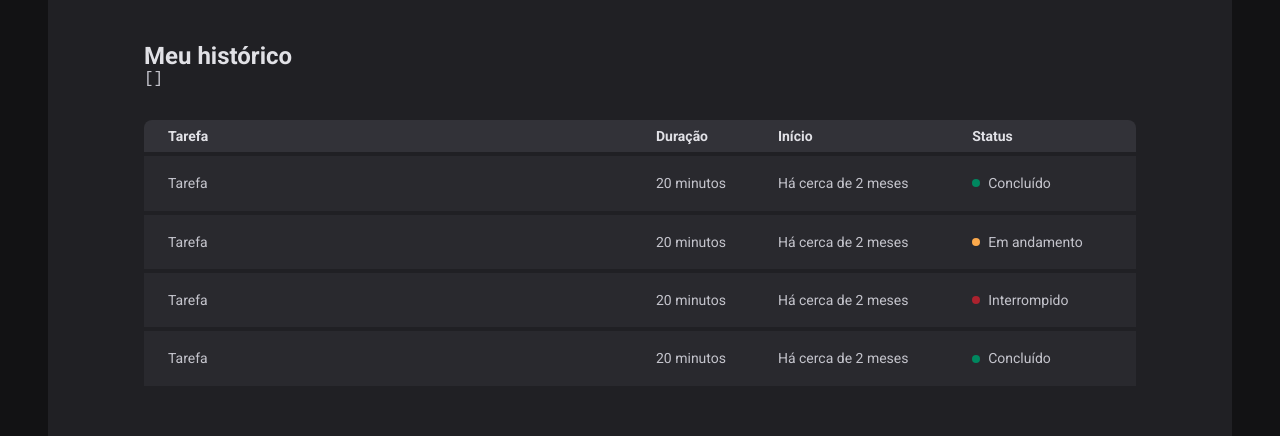
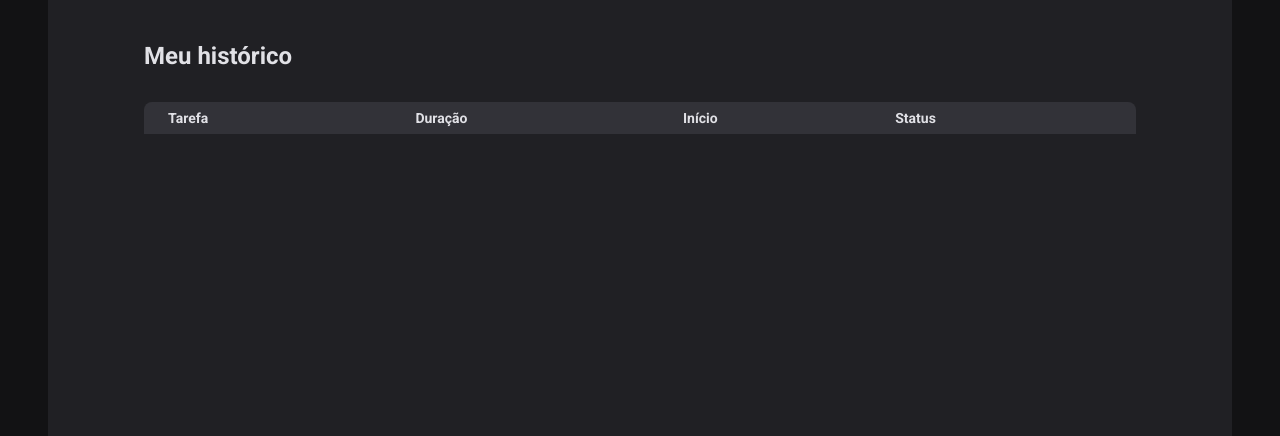
Before and after one commit to itsdavss/ignite-timer, a React (Vite) app: page /history in a window 1280 px wide. Shown: the part 134-570 px from the top of the page. Built offline with nearby package versions, Linux system fonts and the light colour scheme.

Commit message:
adicionando listagem no histórico

```diff
--- a/src/contexts/CyclesContext.tsx
+++ b/src/contexts/CyclesContext.tsx
@@ -66,8 +66,6 @@
     setCycles((state) => [...state, newCycle])
     setActiveCycleId(id)
     setAmountSecondsPassed(0)
-
-    // reset()
   }
 
   function interruptCurrentCycle() {
--- a/src/pages/History/index.tsx
+++ b/src/pages/History/index.tsx
@@ -8,10 +8,6 @@
   return (
     <HistoryContainer>
       <h1>Meu histórico</h1>
-
-      <pre>
-        {JSON.stringify(cycles, null, 2)}
-      </pre>
 
       <HistoryList>
         <table>
@@ -24,46 +20,28 @@
             </tr>
           </thead>
           <tbody>
-            <tr>
-              <td>Tarefa</td>
-              <td>20 minutos</td>
-              <td>Há cerca de 2 meses</td>
-              <td>
-                <Status statusColor="green">
-                  Concluído
-                </Status>
-              </td>
-            </tr>
-            <tr>
-              <td>Tarefa</td>
-              <td>20 minutos</td>
-              <td>Há cerca de 2 meses</td>
-              <td>
-                <Status statusColor="yellow">
-                  Em andamento
-                </Status>
-              </td>
-            </tr>
-            <tr>
-              <td>Tarefa</td>
-              <td>20 minutos</td>
-              <td>Há cerca de 2 meses</td>
-              <td>
-                <Status statusColor="red">
-                  Interrompido
-                </Status>
-              </td>
-            </tr>
-            <tr>
-              <td>Tarefa</td>
-              <td>20 minutos</td>
-              <td>Há cerca de 2 meses</td>
-              <td>
-                <Status statusColor="green">
-                  Concluído
-                </Status>
-              </td>
-            </tr>
+            {cycles.map(cycle => {
+              return (
+                <tr key={cycle.id}>
+                  <td>{cycle.task}</td>
+                  <td>{cycle.minutesAmount}</td>
+                  <td>{cycle.startDate.toISOString()}</td>
+                  <td>
+                    {cycle.finishedDate &&
+                      <Status statusColor="green">Concluído</Status>
+                    }
+
+                    {cycle.interruptedDate &&
+                      <Status statusColor="red">Interrompido</Status>
+                    }
+
+                    {(!cycle.finishedDate && !cycle.interruptedDate) &&
+                      <Status statusColor="yellow">Em andamento</Status>
+                    }
+                  </td>
+                </tr>
+              )
+            })}
           </tbody>
         </table>
       </HistoryList>
--- a/src/pages/Home/index.tsx
+++ b/src/pages/Home/index.tsx
@@ -34,14 +34,19 @@
     },
   })
 
-  const { handleSubmit, watch, /*reset*/ } = newCycleForm
+  const { handleSubmit, watch, reset } = newCycleForm
+
+  function handleCreateNewCycle(data: NewCycleFormData) {
+    createNewCycle(data)
+    reset()
+  }
 
   const task = watch('task')
   const isSubmitDisabled = !task
 
   return (
     <HomeContainer>
-      <form onSubmit={handleSubmit(createNewCycle)} action="">
+      <form onSubmit={handleSubmit(handleCreateNewCycle)}>
         <FormProvider {...newCycleForm}>
           <NewCycleForm />
         </FormProvider>
```
